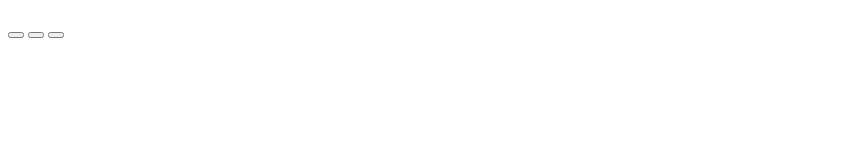
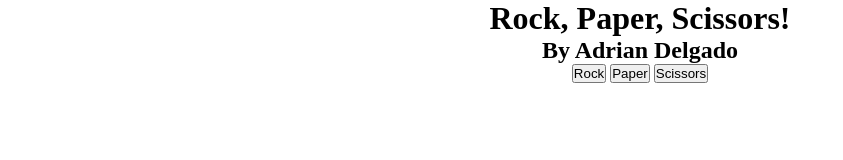
Before and after one commit to adriandelgg/Rock-Paper-Scissors, a plain HTML site: page index.html in a window 1280 px wide. Shown: the whole page, without its empty margins (0-843 px from the left). Drawn offline with Linux system fonts and the light colour scheme.

Commit message:
Finished game's logic

```diff
--- a/index.html
+++ b/index.html
@@ -3,16 +3,21 @@
 <head>
     <meta charset="UTF-8">
     <meta http-equiv="X-UA-Compatible" content="IE=edge">
+    <link rel="stylesheet" href="./style.css">
+    <script src="./script.js" defer></script>
     <meta name="viewport" content="width=device-width, initial-scale=1.0">
     <title>Rock Paper Scissors Game</title>
 </head>
 <body>
     <div class="game">
-        <h1></h1>
-        <h2></h2>
-        <button id="rock"></button>
-        <button id="paper"></button>
-        <button id="scissors"></button>
+        <h1>Rock, Paper, Scissors!</h1>
+        <h2>By Adrian Delgado</h2>
+        <div class="game-end">
+
+        </div>
+        <button id="rock" onclick="game('rock')">Rock</button>
+        <button id="paper" onclick="game('paper')">Paper</button>
+        <button id="scissors" onclick="game('scissors')">Scissors</button>
     </div>
 </body>
 </html>
--- a/script.js
+++ b/script.js
@@ -0,0 +1,49 @@
+const gameEndDiv = document.querySelector('.game-end');
+let gameEndResult = document.createElement('h3');
+
+const game = (playerChoice) => {
+    let computersChoice = Math.floor(Math.random() * 3);
+    switch (computersChoice) {
+        case 0:
+            computersChoice = 'rock';
+            break;
+        case 1:
+            computersChoice = 'paper';
+            break;
+        case 2:
+            computersChoice = 'scissors';
+            break;
+    }
+    if (playerChoice == 'rock' && computersChoice == 'paper') {
+        winOrLose('loss', playerChoice, computersChoice);
+
+    } else if (playerChoice == 'paper' && computersChoice == 'rock') {
+        winOrLose('win', playerChoice, computersChoice);
+
+    } else if (playerChoice == 'scissors' && computersChoice == 'rock') {
+        winOrLose('loss', playerChoice, computersChoice);
+
+    } else if (playerChoice == 'rock' && computersChoice == 'scissors') {
+        winOrLose('win', playerChoice, computersChoice);
+
+    } else if (playerChoice == 'paper' && computersChoice == 'scissors') {
+        winOrLose('loss', playerChoice, computersChoice);
+
+    } else if (playerChoice == 'scissors' && computersChoice == 'paper') {
+        winOrLose('win', playerChoice, computersChoice);
+
+    } else {
+        gameEndResult.innerHTML = `It's a tie! You both picked ${playerChoice}.`;
+        gameEndDiv.appendChild(gameEndResult);
+    }
+}
+
+const winOrLose = (result, player, comp) => {
+    if (result == 'win') {
+        gameEndResult.innerHTML = `You win! Your choice was ${player} & the computer's was ${comp}.`;
+        gameEndDiv.appendChild(gameEndResult);
+    } else {
+        gameEndResult.innerHTML = `You lose! Your choice was ${player} & the computer's was ${comp}.`;
+        gameEndDiv.appendChild(gameEndResult);
+    }
+}
--- a/style.css
+++ b/style.css
@@ -0,0 +1,9 @@
+* {
+    margin: 0;
+    padding: 0;
+    box-sizing: border-box;
+}
+
+html {
+    text-align: center;
+}
```
